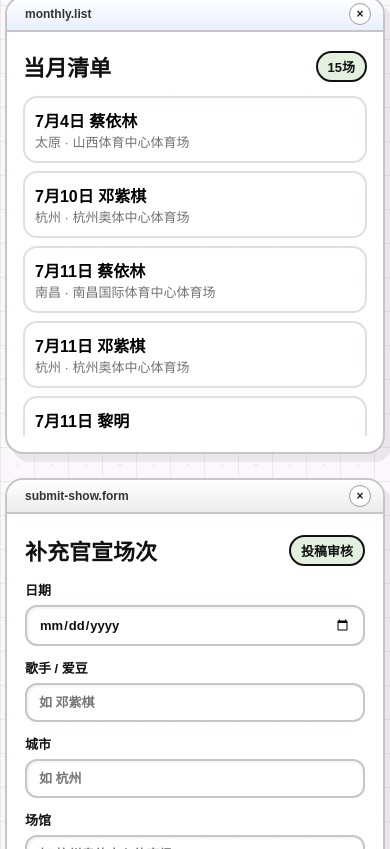
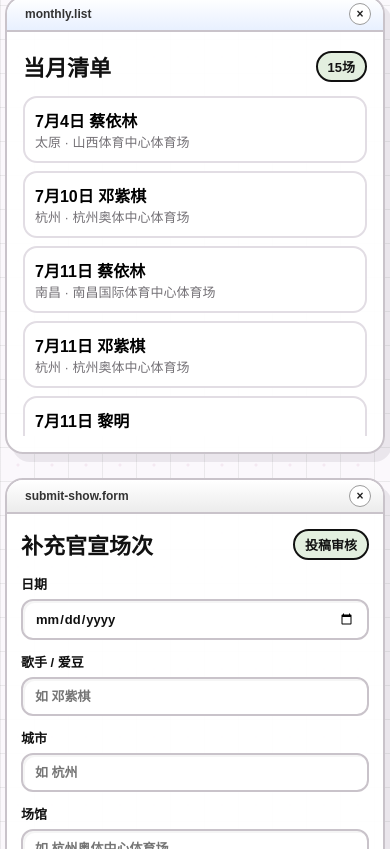
Before and after one commit to Popopportunity/concert-calendar, a plain HTML site: page index.html in a window 390 px wide. Shown: the part 1151-2000 px from the top of the page. Drawn offline with Linux system fonts and the light colour scheme.

Commit message:
Add files via upload
update the substitute form

```diff
--- a/styles.css
+++ b/styles.css
@@ -637,9 +637,33 @@
     padding-inline: 16px;
   }
 
+  .manager-band {
+    padding: 48px 14px 16px;
+  }
+
   .toolbar,
   .form-grid {
     grid-template-columns: 1fr;
+  }
+
+  .toolbar label,
+  .form-grid label {
+    min-width: 0;
+    width: 100%;
+  }
+
+  input,
+  select {
+    min-width: 0;
+    max-width: 100%;
+    width: 100%;
+  }
+
+  input[type="month"],
+  input[type="date"] {
+    display: block;
+    appearance: none;
+    -webkit-appearance: none;
   }
 
   .calendar-panel {
```
